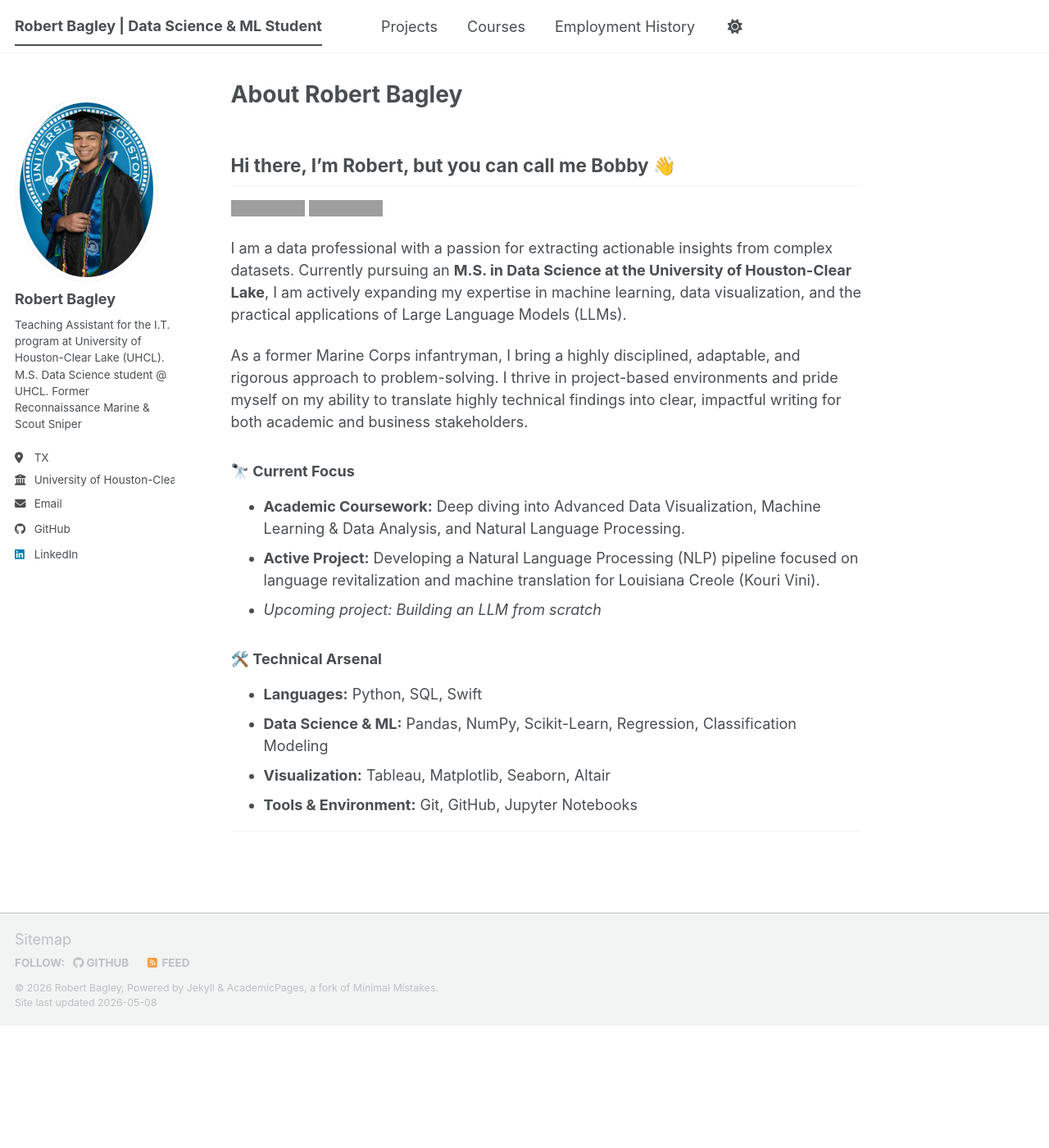
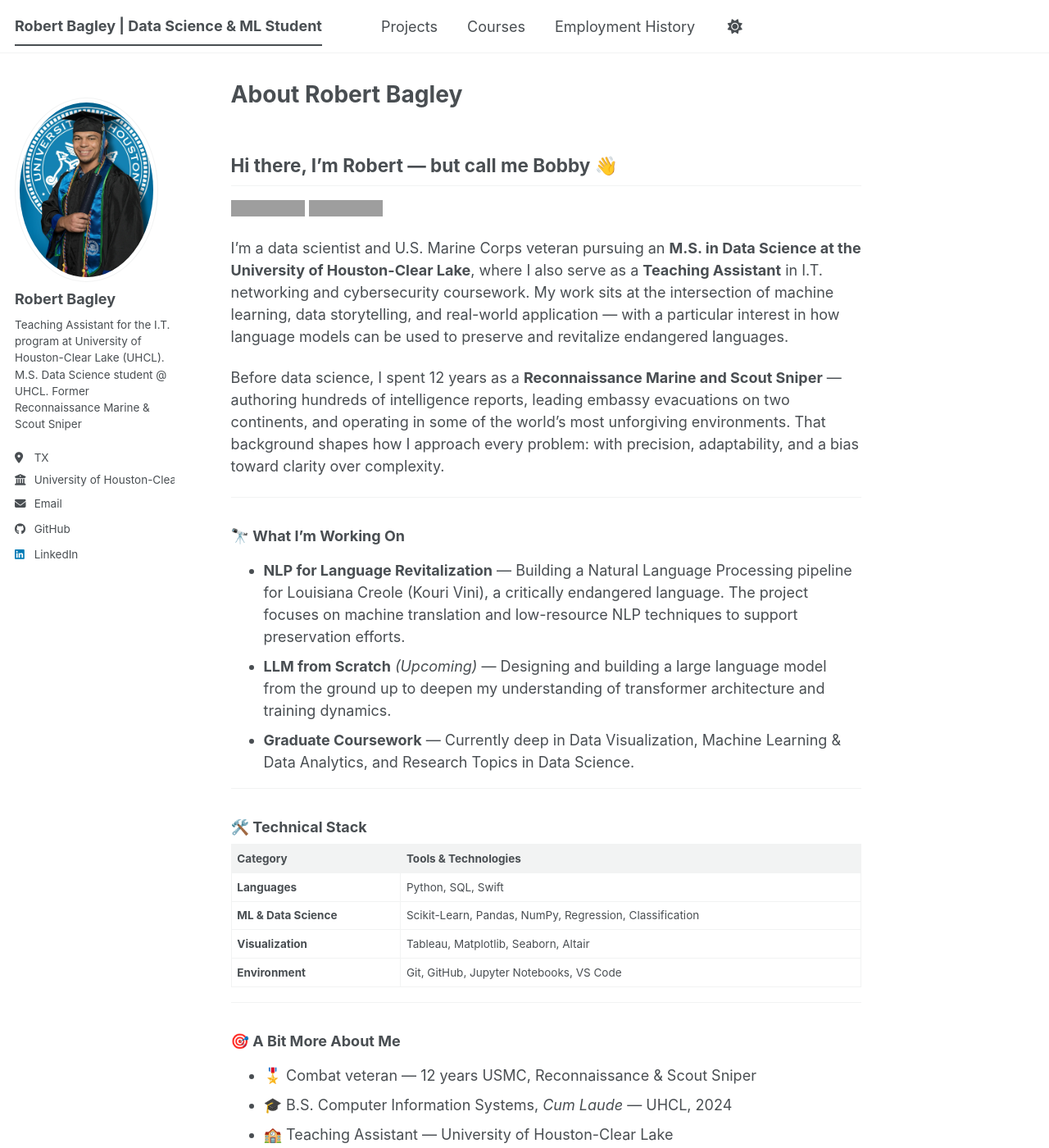
Before and after one commit to Bobby-Bag/Bobby-Bag.github.io, a Jekyll site: the page built from _pages/about.md, in a window 1280 px wide and 1400 px high. Shown: the whole window at 82% size. Built offline with Jekyll 4.4.1, drawn with Linux system fonts in a browser that asks for light colours; a script bundle is joined from its source files by our own code; library files that are not in the unit come from our copies; some of the changed text lies outside the part shown; grey boxes are pictures that could not be loaded.

Commit message:
Revise about page with updated bio and projects
Updated personal introduction and current projects. Enhanced technical stack and added more details about background and interests.

```diff
--- a/_pages/about.md
+++ b/_pages/about.md
@@ -7,23 +7,44 @@ redirect_from:
   - /about.html
 ---
 
-## Hi there, I'm Robert, but you can call me Bobby 👋
+## Hi there, I'm Robert — but call me Bobby 👋
+
 [![LinkedIn](https://img.shields.io/badge/LinkedIn-0077B5?style=for-the-badge&logo=linkedin&logoColor=white)](https://www.linkedin.com/in/bagley0321)
 [![GitHub](https://img.shields.io/badge/GitHub-100000?style=for-the-badge&logo=github&logoColor=white)](https://github.com/Bobby-Bag)
 
-I am a data professional with a passion for extracting actionable insights from complex datasets. Currently pursuing an **M.S. in Data Science at the University of Houston-Clear Lake**, I am actively expanding my expertise in machine learning, data visualization, and the practical applications of Large Language Models (LLMs).
+I'm a data scientist and U.S. Marine Corps veteran pursuing an **M.S. in Data Science at the University of Houston-Clear Lake**, where I also serve as a **Teaching Assistant** in I.T. networking and cybersecurity coursework. My work sits at the intersection of machine learning, data storytelling, and real-world application — with a particular interest in how language models can be used to preserve and revitalize endangered languages.
 
-As a former Marine Corps infantryman, I bring a highly disciplined, adaptable, and rigorous approach to problem-solving. I thrive in project-based environments and pride myself on my ability to translate highly technical findings into clear, impactful writing for both academic and business stakeholders.
-
-### 🔭 Current Focus
-*   **Academic Coursework:** Deep diving into Advanced Data Visualization, Machine Learning & Data Analysis, and Natural Language Processing.
-*   **Active Project:** Developing a Natural Language Processing (NLP) pipeline focused on language revitalization and machine translation for Louisiana Creole (Kouri Vini).
-*   *Upcoming project: Building an LLM from scratch*
-
-### 🛠️ Technical Arsenal
-*   **Languages:** Python, SQL, Swift
-*   **Data Science & ML:** Pandas, NumPy, Scikit-Learn, Regression, Classification Modeling
-*   **Visualization:** Tableau, Matplotlib, Seaborn, Altair
-*   **Tools & Environment:** Git, GitHub, Jupyter Notebooks
+Before data science, I spent 12 years as a **Reconnaissance Marine and Scout Sniper** — authoring hundreds of intelligence reports, leading embassy evacuations on two continents, and operating in some of the world's most unforgiving environments. That background shapes how I approach every problem: with precision, adaptability, and a bias toward clarity over complexity.
 
 ---
+
+### 🔭 What I'm Working On
+
+- **NLP for Language Revitalization** — Building a Natural Language Processing pipeline for Louisiana Creole (Kouri Vini), a critically endangered language. The project focuses on machine translation and low-resource NLP techniques to support preservation efforts.
+- **LLM from Scratch** *(Upcoming)* — Designing and building a large language model from the ground up to deepen my understanding of transformer architecture and training dynamics.
+- **Graduate Coursework** — Currently deep in Data Visualization, Machine Learning & Data Analytics, and Research Topics in Data Science.
+
+---
+
+### 🛠️ Technical Stack
+
+| Category | Tools & Technologies |
+|---|---|
+| **Languages** | Python, SQL, Swift |
+| **ML & Data Science** | Scikit-Learn, Pandas, NumPy, Regression, Classification |
+| **Visualization** | Tableau, Matplotlib, Seaborn, Altair |
+| **Environment** | Git, GitHub, Jupyter Notebooks, VS Code |
+
+---
+
+### 🎯 A Bit More About Me
+
+- 🎖️ Combat veteran — 12 years USMC, Reconnaissance & Scout Sniper
+- 🎓 B.S. Computer Information Systems, *Cum Laude* — UHCL, 2024
+- 🏫 Teaching Assistant — University of Houston-Clear Lake
+- 🌍 Passionate about using data science in service of community, preservation, and the public good
+- 📍 Houston, TX
+
+---
+
+*Always open to connecting — especially on projects involving NLP, LLMs, or data for social good.*
```
